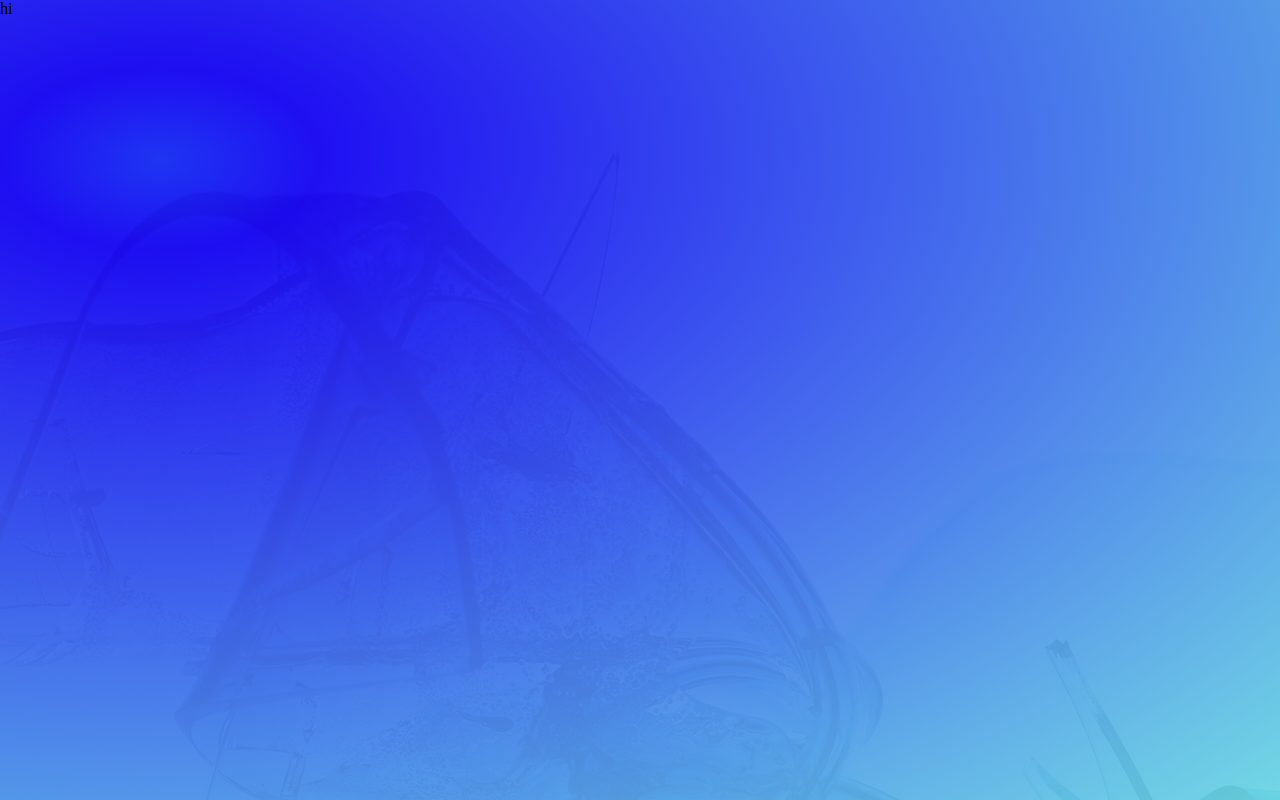
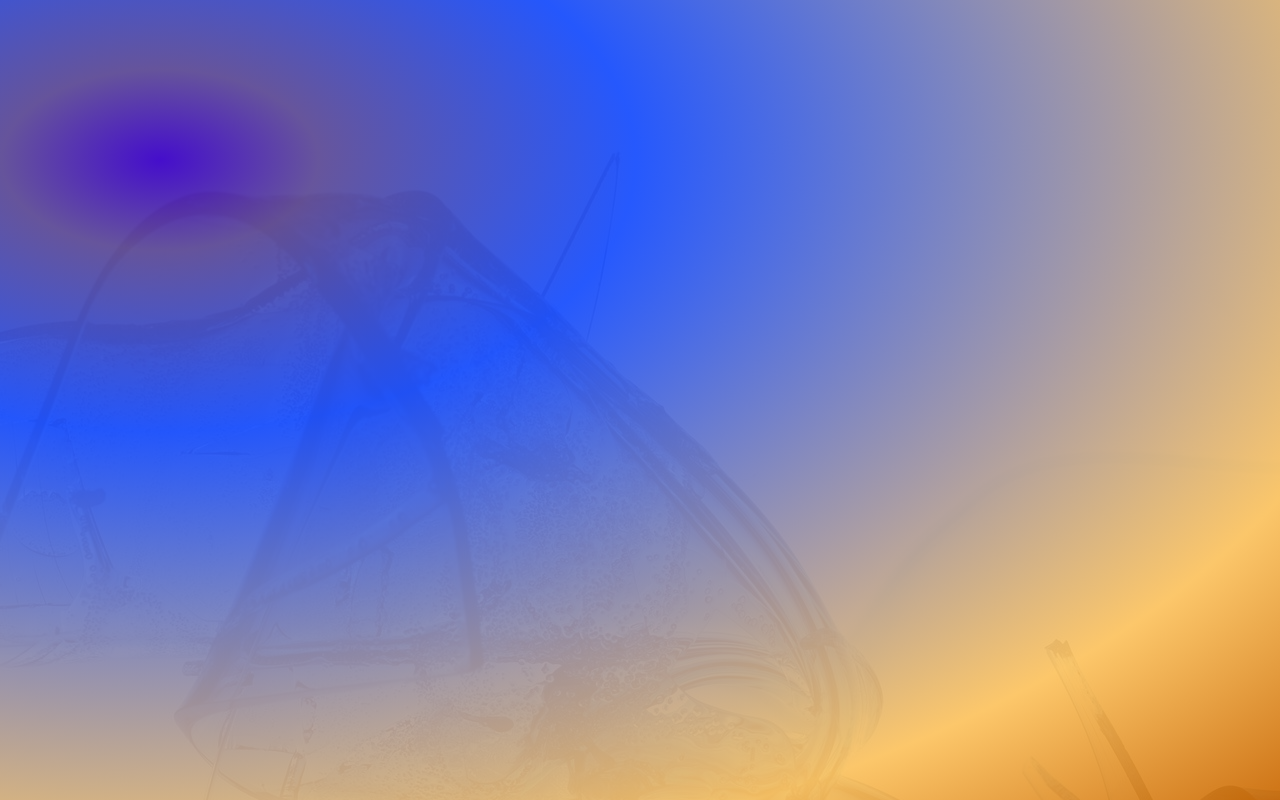
Before and after one commit to hnefatafl01/hackThePlanetDashboard, a website: page index.html in a window 1280 px wide. Drawn offline with nearby package versions, Linux system fonts and the light colour scheme.

Commit message:
view is creating the rainbow

```diff
--- a/dash/dash.component.js
+++ b/dash/dash.component.js
@@ -3,15 +3,27 @@
 
     angular.module("app")
         .component("dash", {
-            controller,
+            controller: controller,
             templateUrl: 'dash/dash.html'
         })
 
-    function controller() {
+    function controller($scope) {
         const vm = this;
-
+        console.log($scope);
+        $scope.view={}
         vm.$onInit = function() {
             console.log('sdfgh');
+            // url(img/background.jpg);"
+            $scope.view.rainbow = [
+                "rgba(69, 7, 204, 0.94) 0%",
+                "rgba(104, 82, 153, 0.94) 10%",
+                "rgba(34, 84, 255, 0.94) 30%",
+                "rgba(255, 197, 98, 0.94) 80%",
+                "rgba(204, 107, 7, 0.94) 100%"
+            ];
+            // vm.abstract = "background.jpg";
+            // vm.kelvin = 100;
+            // vm.temperature = (vm.kelvin + 459.67) * 5 / 9;
         };
 
     }
--- a/dash/dash.html
+++ b/dash/dash.html
@@ -1,5 +1,5 @@
 <div>
-  <section id="weather">
-    hi
-  </section>
+    <section id="weather" style="background-image: radial-gradient(farthest-corner at 10rem 10rem, {{view.rainbow[0]}}, {{view.rainbow[1]}}, {{view.rainbow[2]}}, {{view.rainbow[3]}}, {{view.rainbow[4]}}), url(img/background.jpg);">
+    <!-- <section id="weather" style="background-image: radial-gradient(farthest-corner at 10rem 10rem, rgba(69, 7, 204, 0.94) 0%, rgba(104, 82, 153, 0.94) 10%, rgba(34, 84, 255, 0.94) 30%, ), url(img/background.jpg);"> -->
+    </section>
 </div>
--- a/ui.css
+++ b/ui.css
@@ -4,5 +4,4 @@
   right: 0;
   bottom: 0;
   left: 0;
-  background-image: radial-gradient(farthest-corner at 10rem 10rem, rgba(28, 49, 245, 0.94) 0%, rgba(28, 8, 245, 0.94) 10%, rgba(107, 215, 227, 0.94) 100%), url(img/background.jpg);
 }
```
